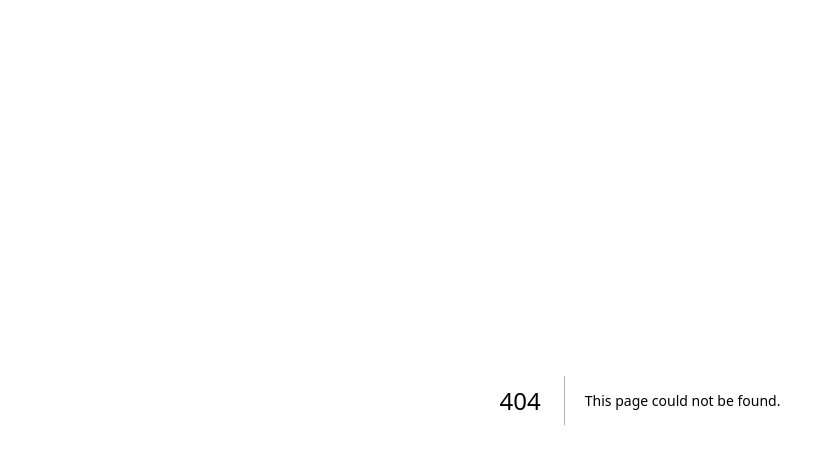
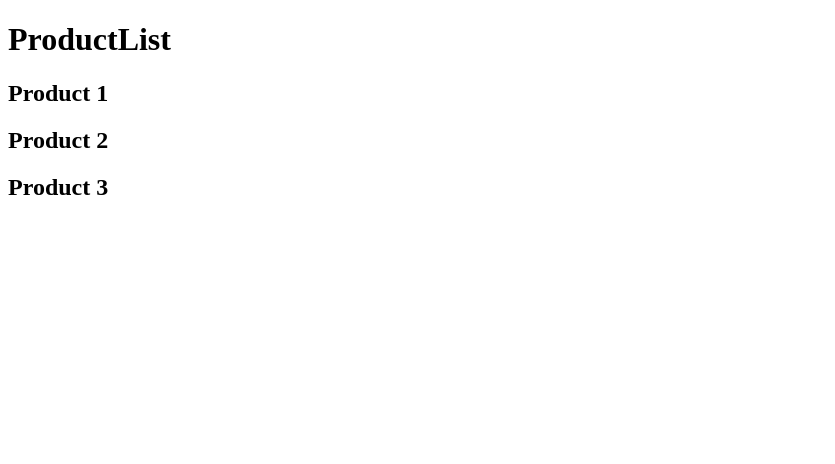
Before and after one commit to iamfutureflash/NEXTJS_COURSE_TUTORIAL, a Next.js app in the folder routing-demo/: page /products in a window 1280 px wide. Before the commit this address had no page. Shown: the top 464 px of the page, without its empty margins (0-835 px from the left). Built offline with nearby package versions, Linux system fonts and the light colour scheme.

Commit message:
created nested dynamic routes

```diff
--- /dev/null
+++ b/routing-demo/src/app/products/page.tsx
@@ -0,0 +1,14 @@
+import React from 'react'
+
+const ProductList = () => {
+    return (
+        <>
+            <h1>ProductList</h1>
+            <h2>Product 1</h2>
+            <h2>Product 2</h2>
+            <h2>Product 3</h2>
+        </>
+    )
+}
+
+export default ProductList
```
Also changed, not shown: routing-demo/src/app/products/[productId]/page.tsx (added, +11 -0 lines), routing-demo/src/app/products/[productId]/reviews/[reviewId]/page.tsx (added, +11 -0 lines), routing-demo/src/app/products/[productId]/reviews/page.tsx (added, +9 -0 lines).
